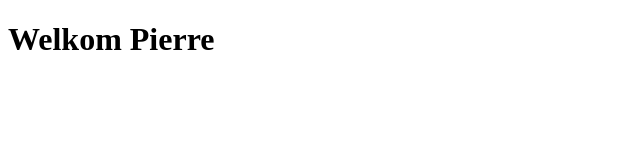
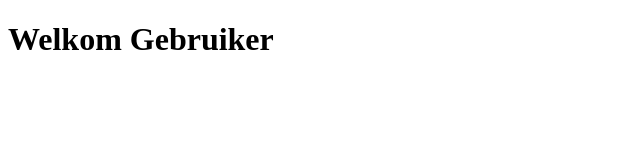
Before and after one commit to Pete-r61/gitexample, a plain HTML site: page welkom.html in a window 1280 px wide. Shown: the whole page, without its empty margins (0-640 px from the left). Drawn offline with Linux system fonts and the light colour scheme.

Commit message:
Change pierre to user

```diff
--- a/welkom.html
+++ b/welkom.html
@@ -8,7 +8,7 @@
 </head>
 <body>
     <h1>
-        Welkom Pierre
+        Welkom Gebruiker
     </h1>
 </body>
 </html>
```
